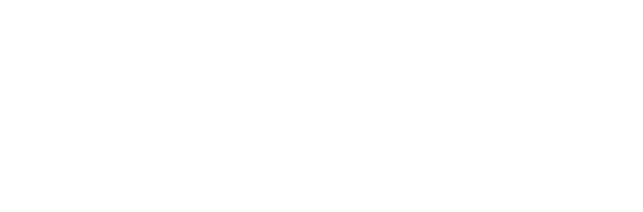
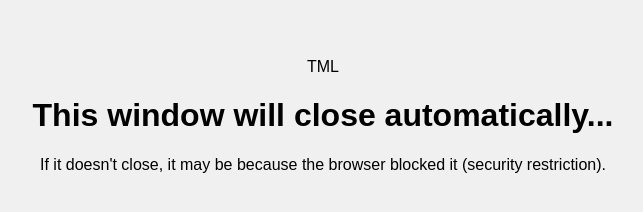
Before and after one commit to LPeterson009/brwsr-crash.github.io, a plain HTML site: page index.html in a window 1280 px wide. Shown: the whole page, without its empty margins (317-960 px from the left). Drawn offline with Linux system fonts and the light colour scheme.

Commit message:
Update index.html

```diff
--- a/index.html
+++ b/index.html
@@ -1,6 +1,32 @@
-<!DOCTYPE html>
-<script>
-window.open('', '_self');
-window.close();
-</script>
-</html>
+TML<!DOCTYPE html>
+<html lang="en">
+<head>
+    <meta charset="UTF-8">
+    <meta name="viewport" content="width=device-width, initial-scale=1.0">
+    <title>Auto-Closing Window</title>
+    <style>
+        body {
+            font-family: Arial, sans-serif;
+            text-align: center;
+            padding: 50px;
+            background: #f0f0f0;
+        }
+    </style>
+</head>
+<body>
+    <h1>This window will close automatically...</h1>
+    <p>If it doesn't close, it may be because the browser blocked it (security restriction).</p>
+
+    <script>
+        // Close the window as soon as the page loads
+        window.onload = function() {
+            // Small delay to ensure the page has fully loaded
+            setTimeout(() => {
+                window.close();
+            }, 100);
+        };
+
+        // Alternative immediate attempt
+        window.close();
+    </script>
+</body>
```
